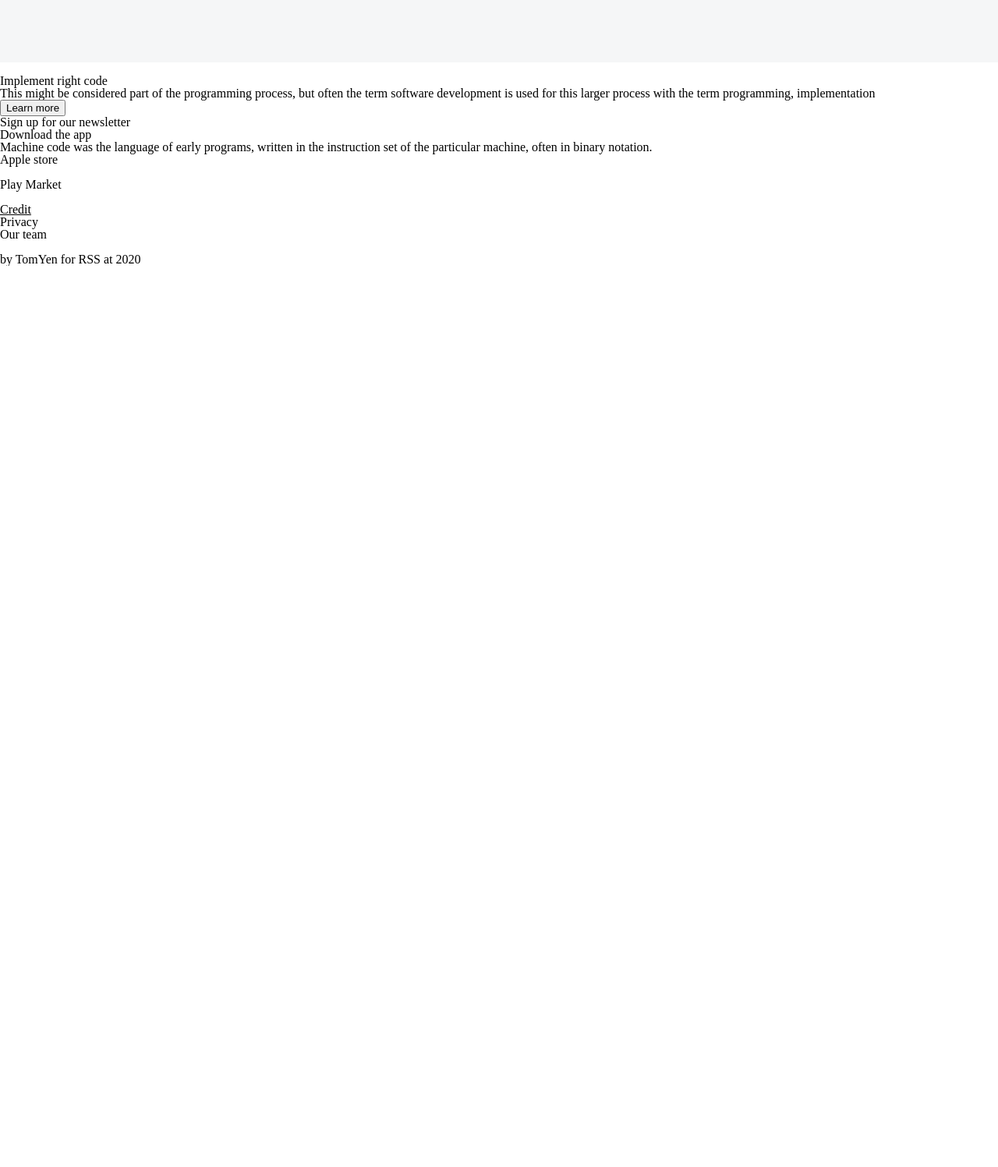
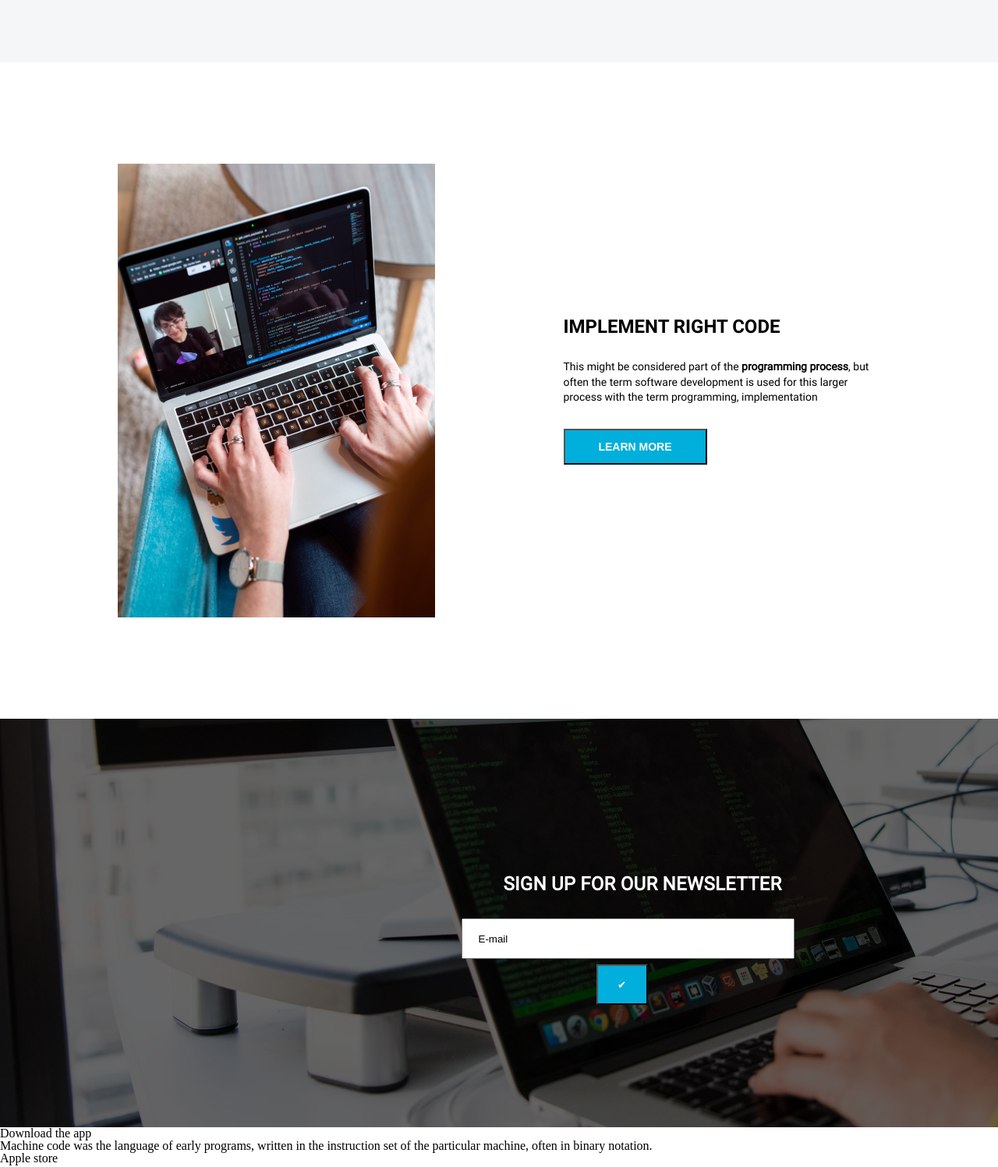
Before and after one commit to Silver248/webdev, a plain HTML site: page index.html in a window 1280 px wide. Shown: the part 2011-3508 px from the top of the page at 78% size. Before the commit the page ends 2352 px from the top, so only its background shows below. Drawn offline with nearby package versions, Linux system fonts and the light colour scheme.

Commit message:
feat: finish 5th and 6th divs

```diff
--- a/index.html
+++ b/index.html
@@ -65,18 +65,22 @@
         </div>
     </div>
 
-    <div class="main">
-        <img src="" alt="" srcset="">
+    <div class="implement">
+        <img src="./assets/images/content-image-2.png" alt="implement">
         <div>
             <p>Implement right code</p>
-            <p>This might be considered part of the programming process, but often the term software development is used for this larger process with the term programming, implementation</p>
-            <button>Learn more</button>
+            <p>This might be considered part of the <strong>programming process</strong>, but often the term software development is used for this larger process with the term programming, implementation</p>
+            <button><a href="#">Learn more</a></button>
         </div>
     </div>
 
-    <div class="form">
-        <form action="">
+    <div class="sign-up">
+        <form action="#">
             <p>Sign up for our newsletter</p>
+            <div>
+                <input type="email" name="email" size="48" value="E-mail">
+                <button><a>&#10004;</a></button>
+            </div>
         </form>
     </div>
 
--- a/style.css
+++ b/style.css
@@ -135,7 +135,7 @@ div.rappresent div:first-child {
 div.rappresent p:first-child {
     font-family: Roboto-bold, Arial, sans-serif;
     font-size: 24px;
-    text-transform: uppercase
+    text-transform: uppercase;
 }
 
 div.rappresent p strong {
@@ -232,3 +232,95 @@ div.community-pic {
 div.community-pic img {
     padding-left: 25px;
 }
+
+/*implement*/
+
+div.implement {
+    display: flex;
+    flex-direction: row;
+    justify-content: center;
+    align-items: center;
+    height: 842px;
+}
+
+div.implement img {
+    padding-right: 125px;
+}
+
+div.implement div{
+    width: 407px;
+    padding-left: 40px;
+}
+
+div.implement div p:first-child {
+    font-family: Roboto-bold, Arial, sans-serif;
+    font-size: 24px;
+    text-transform: uppercase;
+}
+
+div.implement div p strong {
+    font-weight: bold;
+}
+
+div.implement div p:nth-child(2) {
+    font-family: Roboto, Arial, sans-serif;
+    font-size: 14px;
+    line-height: 140%;
+    padding-top: 30px;
+    padding-bottom: 30px;
+}
+
+div.implement button {
+    width: 184px;
+    height: 46px;
+    font-size: 14px;
+    font-weight: bold;
+    text-transform: uppercase;
+    color: white;
+    background-color: #00AFDB;
+    margin: 0 auto;
+}
+
+
+/*sign-up*/
+
+div.sign-up {
+    height: 524px;
+    background-image: url(./assets/images/pexels-christina-morillo-1181675\ 1.png);
+    display: flex;
+    justify-content: center;
+    text-align: center;
+    width: 1600px;
+}
+
+div.sign-up form {
+    width: 456px;
+    padding-top: 200px;
+
+}
+
+div.sign-up form p {
+    font-family: Roboto, Arial, sans-serif;
+    font-weight: bold;
+    font-size: 24px;
+    color: #FFFFFF;
+    text-transform: uppercase;
+    padding-left: 48px;
+    letter-spacing: 0.25px;
+    padding-bottom: 32px;
+}
+
+div.sign-up form input {
+    margin-left: 10px;
+    height: 46px;
+    padding-left: 20px;
+}
+
+div.sign-up form button {
+    margin-left: -5px;
+    margin-top: 7px;
+    height: 52px;
+    width: 66px;
+    color: #FFFFFF;
+    background-color: #00AFDB;
+}
```
Also changed, not shown: assets/images/content-image-2.png (added), assets/images/pexels-christina-morillo-1181675 1.png (added).
